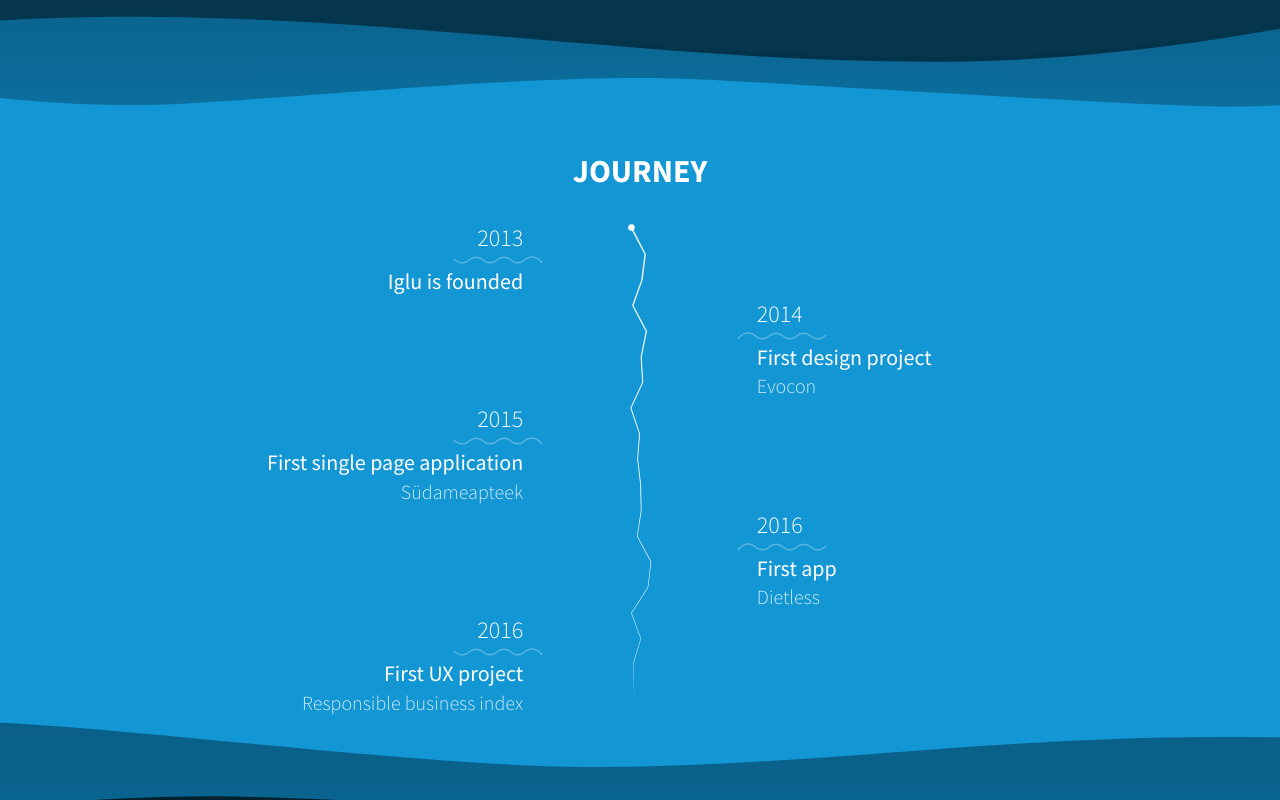
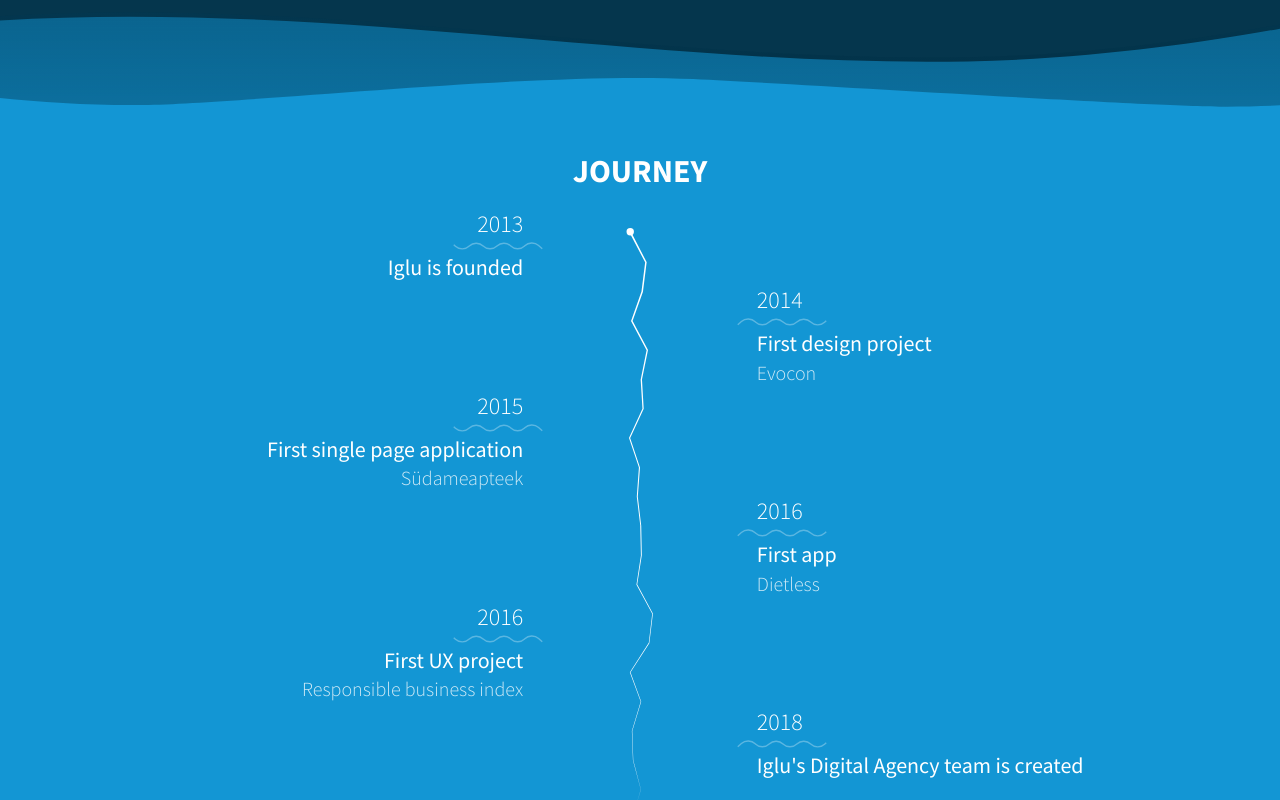
Before and after one commit to Iglu-OU/IgluX, a React app: page / in a window 1280 px wide. Shown: the part 1480-2280 px from the top of the page. Built offline with nearby package versions, Linux system fonts and the light colour scheme; no server answers.

Commit message:
Fix journey bug

```diff
--- a/src/components/Journey.tsx
+++ b/src/components/Journey.tsx
@@ -38,7 +38,7 @@ export class Journey extends React.Component {
 
         const mask = document.querySelector('.mask');
 
-        if (scrolledOfJourney > 156 && scrolledOfJourney < 550) {
+        if (scrolledOfJourney > 156 && scrolledOfJourney < 650) {
             if (!this.minHeight || this.minHeight < scrolledOfJourney) {
                 this.minHeight = scrolledOfJourney;
             } else if (this.minHeight > scrolledOfJourney) {
@@ -47,9 +47,9 @@ export class Journey extends React.Component {
             if (mask) {
                 (mask as any).style.top = scrolledOfJourney + 'px';
             }
-        } else if (scrolledOfJourney >= 550) {
+        } else if (scrolledOfJourney >= 650) {
             if (mask) {
-                (mask as any).style.top = 550 + 'px';
+                (mask as any).style.top = 650 + 'px';
             }
         }
     }
--- a/styles/_journey.scss
+++ b/styles/_journey.scss
@@ -6,20 +6,17 @@
 }
 
 .journey {
-    padding-top: 2rem;
+    padding: 2rem 0;
     position: relative;
     background: #1396d4 url(../assets/Timeline_line.svg) no-repeat center;
     background-size: contain;
     background-position-y: 100px;
-    top: 0;
-    height: 600px;
     margin: 0 auto;
     max-width: 1250px;
 
-    @media (max-width: 900px) {
+    @media (max-width: 770px) {
         background: #1396d4;
         max-width: 750px;
-        height: 700px;
     }
 
     a {
@@ -34,25 +31,20 @@
             text-align: center;
             text-transform: uppercase;
             font-weight: 700;
-            margin: 0;
-            @media (max-width: 900px) {
+            margin: 0 0 1rem 0;
+            @media (max-width: 770px) {
                 text-align: left;
                 padding: 0 41px;
             }
         }
     }
     &__content {
-        position: absolute;
-        top: 100px;
-        bottom: 75px;
-        left: 0;
-        right: 0;
         display: flex;
         flex-direction: column;
         justify-content: space-around;
         padding: 0 41px;
 
-        @media (max-width: 900px) {
+        @media (max-width: 770px) {
             padding-right: 20px;
             bottom: 15px;
         }
@@ -81,7 +73,7 @@
         left: 0;
         right: 60%;
         justify-content: flex-end;
-        @media (min-width: 901px) {
+        @media (min-width: 771px) {
             text-align: right;
         }
     }
@@ -92,7 +84,7 @@
         justify-content: flex-start;
     }
 
-    @media (max-width: 900px) {
+    @media (max-width: 770px) {
         &--left,
         &--right {
             left: 0;
@@ -110,8 +102,10 @@
     max-width: 350px;
     color: #ffffff;
     transition: opacity 800ms, visibility 800ms;
-    @media (max-width: 900px) {
+
+    @media (max-width: 770px) {
         max-width: 100%;
+        margin: 0.75rem 0;
     }
 }
 
@@ -133,7 +127,7 @@
             transform: scaleX(-1);
             filter: flipH();
 
-            @media (max-width: 900px) {
+            @media (max-width: 770px) {
                 right: unset;
                 left: -25px;
                 transform: none;
@@ -146,7 +140,7 @@
         }
     }
 
-    @media (max-width: 900px) {
+    @media (max-width: 770px) {
         font-size: 20px;
     }
 }
@@ -156,7 +150,7 @@
     font-size: 22px;
     font-weight: 500;
 
-    @media (max-width: 900px) {
+    @media (max-width: 770px) {
         font-size: 18px;
     }
 }
@@ -166,7 +160,7 @@
     margin: 0;
     opacity: 0.8;
 
-    @media (max-width: 900px) {
+    @media (max-width: 770px) {
         font-size: 16px;
     }
 }
```
Also changed, not shown: 1 other file (tests, documents, lock files or other folders).
